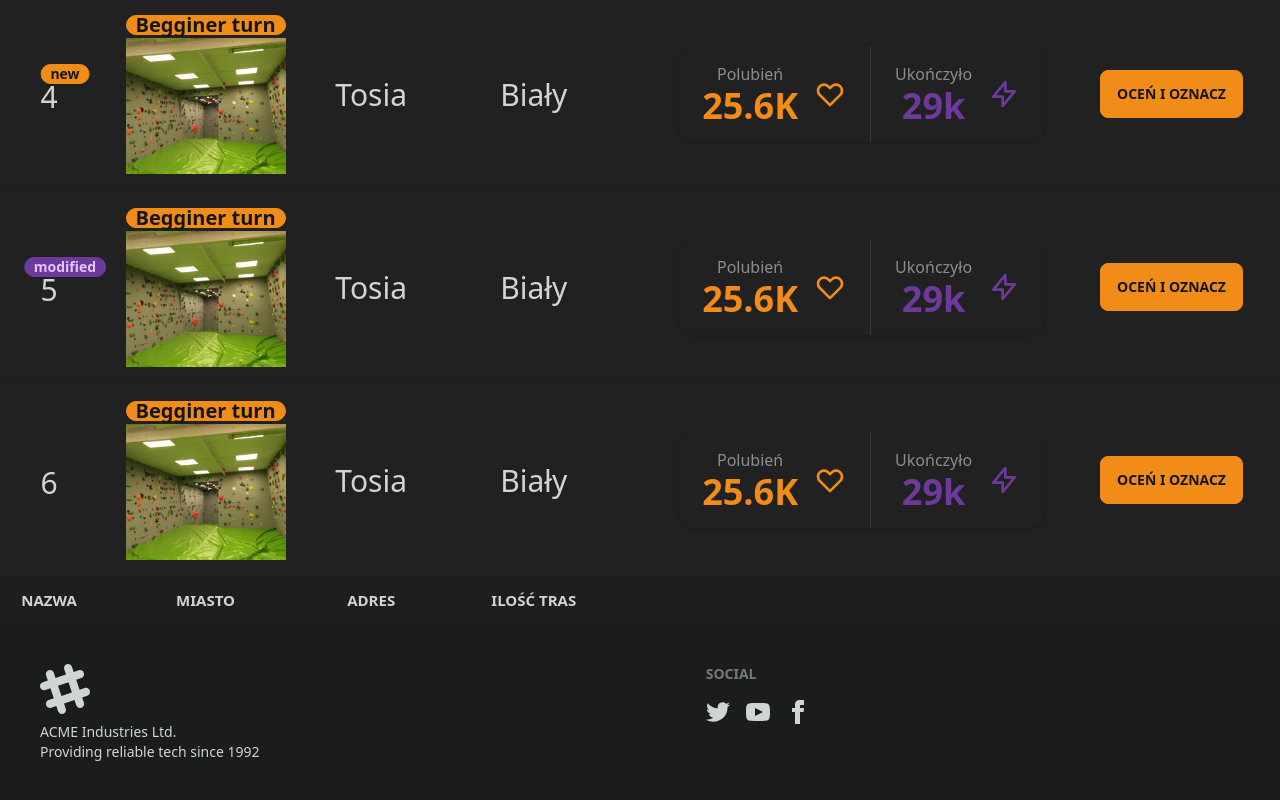
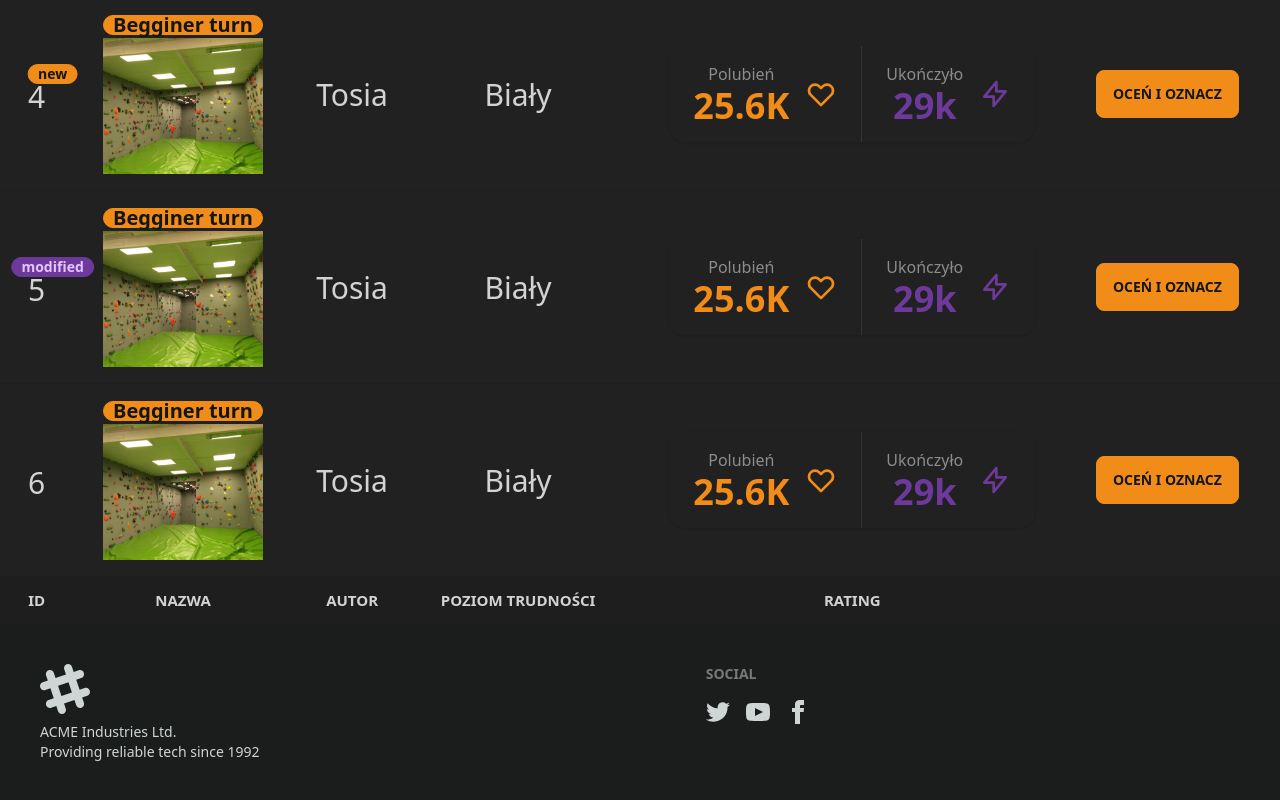
Before and after one commit to krzymich24/SecApp-repo, a React (Vite) app in the folder react/: page /#/united in a window 1280 px wide. Shown: the part 751-1551 px from the top of the page. Built offline with nearby package versions, Linux system fonts and the light colour scheme.

Commit message:
Update United.tsx

```diff
--- a/react/src/components/walls/United.tsx
+++ b/react/src/components/walls/United.tsx
@@ -323,10 +323,11 @@ export function United() {
           {/* foot */}
           <tfoot>
           <tr>
+            <th style={{ textAlign: 'center', fontSize: '15px', fontWeight: 'bold' }}>ID</th>
             <th style={{ textAlign: 'center', fontSize: '15px', fontWeight: 'bold' }}>Nazwa</th>
-            <th style={{ textAlign: 'center', fontSize: '15px', fontWeight: 'bold' }}>Miasto</th>
-            <th style={{ textAlign: 'center', fontSize: '15px', fontWeight: 'bold' }}>Adres</th>
-            <th style={{ textAlign: 'center', fontSize: '15px', fontWeight: 'bold' }}>Ilość tras</th>
+            <th style={{ textAlign: 'center', fontSize: '15px', fontWeight: 'bold' }}>Autor</th>
+            <th style={{ textAlign: 'center', fontSize: '15px', fontWeight: 'bold' }}>Poziom trudności</th>
+            <th style={{ textAlign: 'center', fontSize: '15px', fontWeight: 'bold' }}>Rating</th>
             <th></th>
           </tr>
           </tfoot>
```
